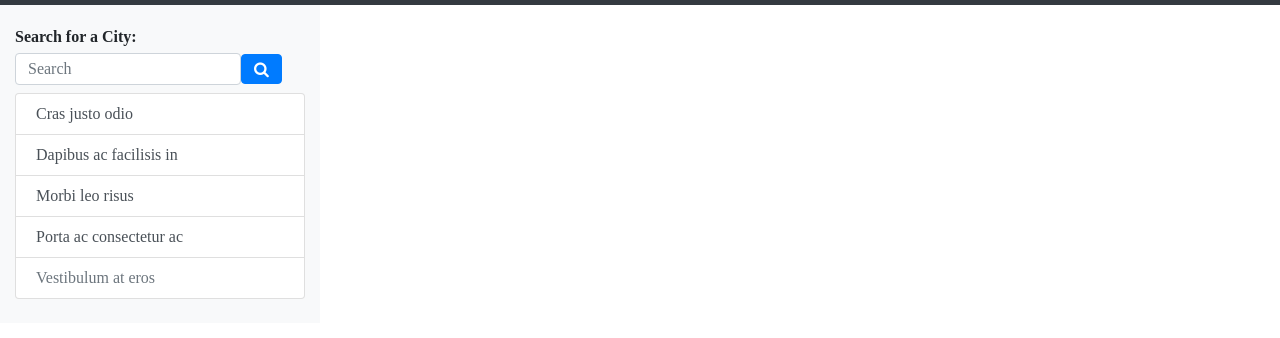
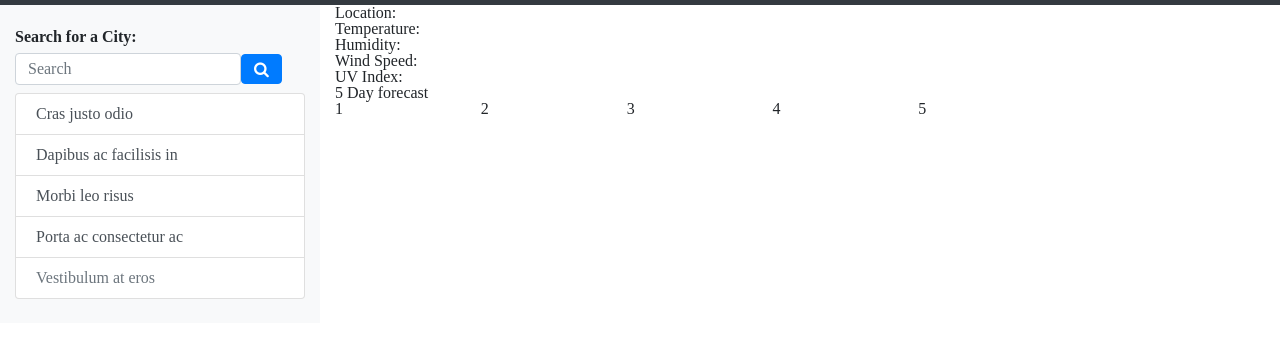
Before and after one commit to kqarlos/weather-dashboard, a plain HTML site: page index.html in a window 1280 px wide. Shown: the part 78-416 px from the top of the page. Drawn offline with nearby package versions, Linux system fonts and the light colour scheme.

Commit message:
Adds containers for the current weather and forecast

```diff
--- a/index.html
+++ b/index.html
@@ -43,19 +43,54 @@
                 <form class="form-inline my-2 my-lg-0">
                     <input class="form-control h-100" type="search" placeholder="Search" aria-label="Search">
                     <button class="btn btn-primary h-100 fa fa-search" type="submit"></button>
-                  </form>
+                </form>
             </div>
         </div>
         <div class="row">
             <div class="col-12">
                 <div class="list-group">
                     <button type="button" class="list-group-item list-group-item-action">Cras justo odio</button>
-                    <button type="button" class="list-group-item list-group-item-action">Dapibus ac facilisis in</button>
+                    <button type="button" class="list-group-item list-group-item-action">Dapibus ac facilisis
+                        in</button>
                     <button type="button" class="list-group-item list-group-item-action">Morbi leo risus</button>
-                    <button type="button" class="list-group-item list-group-item-action">Porta ac consectetur ac</button>
-                    <button type="button" class="list-group-item list-group-item-action" disabled>Vestibulum at eros</button>
-                  </div>
+                    <button type="button" class="list-group-item list-group-item-action">Porta ac consectetur
+                        ac</button>
+                    <button type="button" class="list-group-item list-group-item-action" disabled>Vestibulum at
+                        eros</button>
+                </div>
             </div>
+        </div>
+    </div>
+
+
+    <div class="container">
+        <div class="row">
+            <div class="col-12">Location: </div>
+        </div>
+        <div class="row">
+            <div class="col-12">Temperature: </div>
+        </div>
+        <div class="row">
+            <div class="col-12">Humidity: </div>
+        </div>
+        <div class="row">
+            <div class="col-12">Wind Speed: </div>
+        </div>
+        <div class="row">
+            <div class="col-12">UV Index: </div>
+        </div>
+    </div>
+
+    <div class="container">
+        <div class="row">
+            <div class="col-12">5 Day forecast</div>
+        </div>
+        <div class="row">
+            <div class="col-2">1</div>
+            <div class="col-2">2</div>
+            <div class="col-2">3</div>
+            <div class="col-2">4</div>
+            <div class="col-2">5</div>
         </div>
     </div>
 
```
